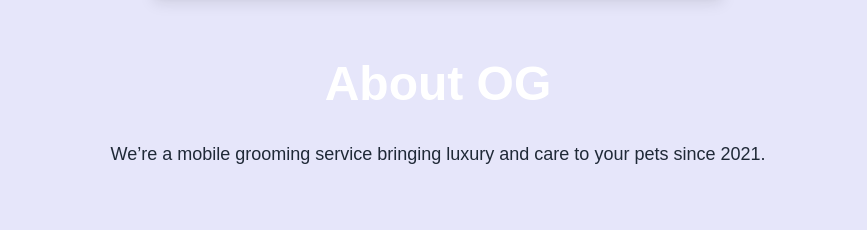
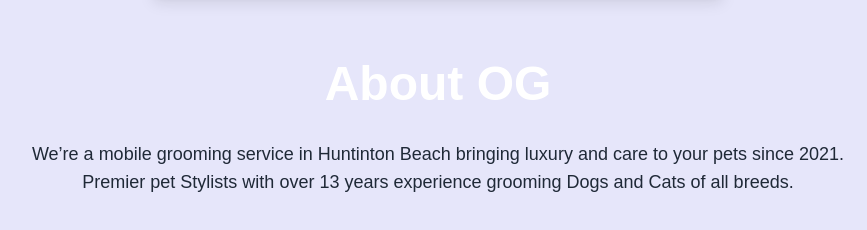
Before and after one commit to chrisdewey505/one-love-grooming, a Gatsby site: page /about in a window 1280 px wide. Shown: the part 86-316 px from the top of the page, without its empty margins (202-1069 px from the left). Built offline with nearby package versions, Linux system fonts and the light colour scheme; Gatsby itself is replaced by a stand-in of ours.

```diff
--- a/src/pages/about.js
+++ b/src/pages/about.js
@@ -8,7 +8,9 @@
       <Navbar />
       <div className="py-16 px-6 max-w-4xl mx-auto text-center">
         <h1 className="text-5xl font-bold mb-8">About OG </h1>
-        <p className="text-lg text-gray-800 mb-6">We’re a mobile grooming service bringing luxury and care to your pets since 2021.</p>
+        <p className="text-lg text-gray-800 mb-6">We’re a mobile grooming service in Huntinton Beach bringing luxury and care to your pets since 2021.
+                                                   Premier pet Stylists with over 13 years experience grooming Dogs and Cats of all breeds.
+        </p>
       </div>
     </div>
   );
```
